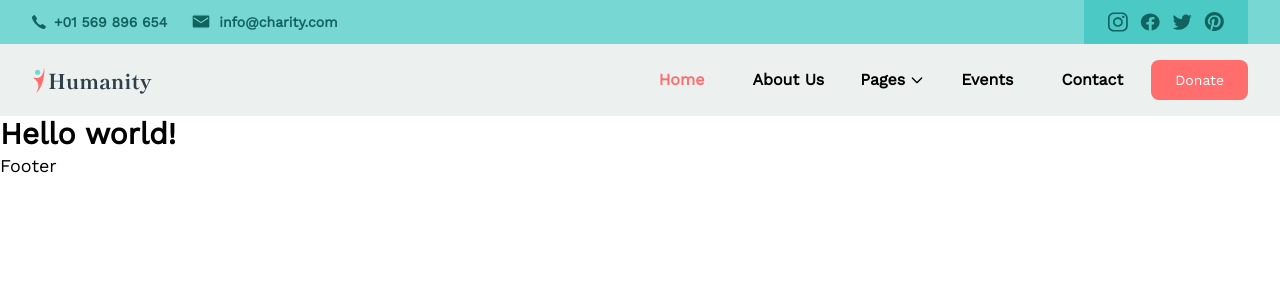
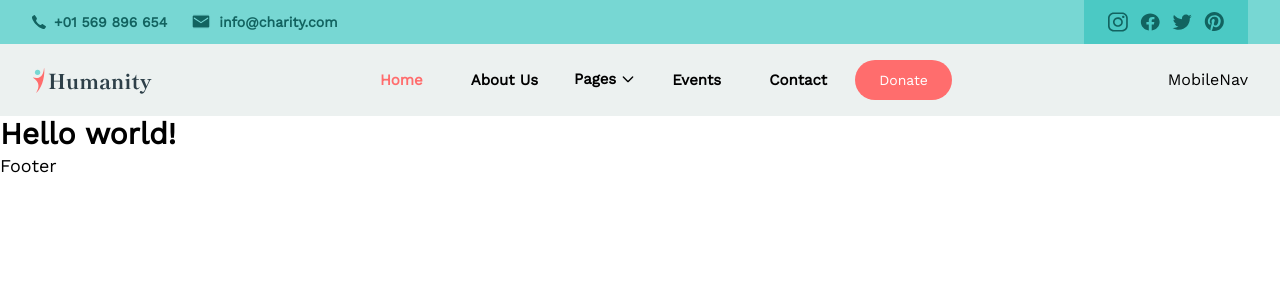
Before and after one commit to gpsimi/humanity_charity, a Next.js app: page / in a window 1280 px wide. Shown: the top 300 px of the page. Built offline with nearby package versions, Linux system fonts and the light colour scheme; a web font is replaced by a local one.

Commit message:
MobileNav Update

```diff
--- a/app/globals.css
+++ b/app/globals.css
@@ -19,7 +19,7 @@
   }
 
   .navTextColor{
-    @apply font-semibold hover:text-orange-1;
+    @apply font-semibold text-[15px] hover:text-orange-1;
   }
 
 }
--- /dev/null
+++ b/components/MobileNav.tsx
@@ -0,0 +1,9 @@
+import React from 'react'
+
+const MobileNav = () => {
+  return (
+    <div>MobileNav</div>
+  )
+}
+
+export default MobileNav
--- a/components/Navbar.tsx
+++ b/components/Navbar.tsx
@@ -9,6 +9,7 @@ import { navLinks, NavItem } from '@/constants/page';
 import { usePathname } from 'next/navigation'
 import { cn } from '@/lib/utils';
 import { Button } from './ui/button'
+import MobileNav from './MobileNav';
 
 
 
@@ -103,10 +104,10 @@ const Navbar: React.FC = () => {
               </ul>
             </div>
           </div>
-          <Button className='bg-orange-1 py-3 px-6 rounded-lg text-white'>Donate</Button>
+          <Button className='bg-orange-1 py-3 px-6 rounded-full text-white'>Donate</Button>
 
         </div>
-
+          <MobileNav />
       </div>
     </nav>
 
```
